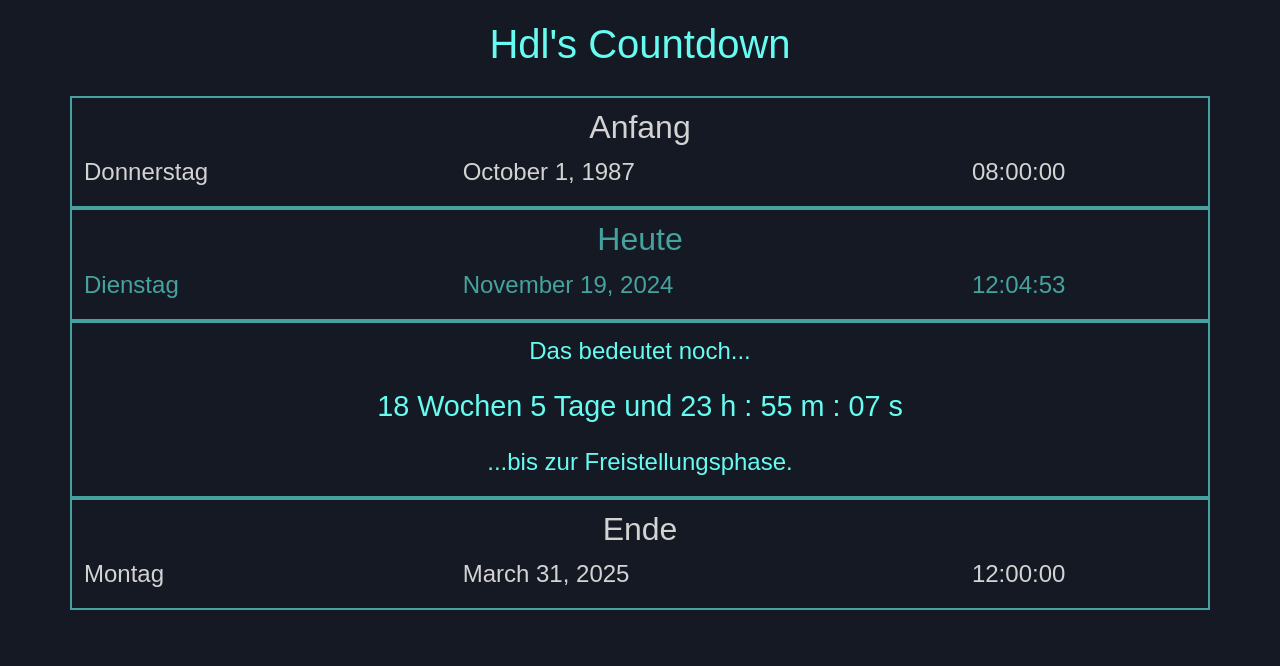
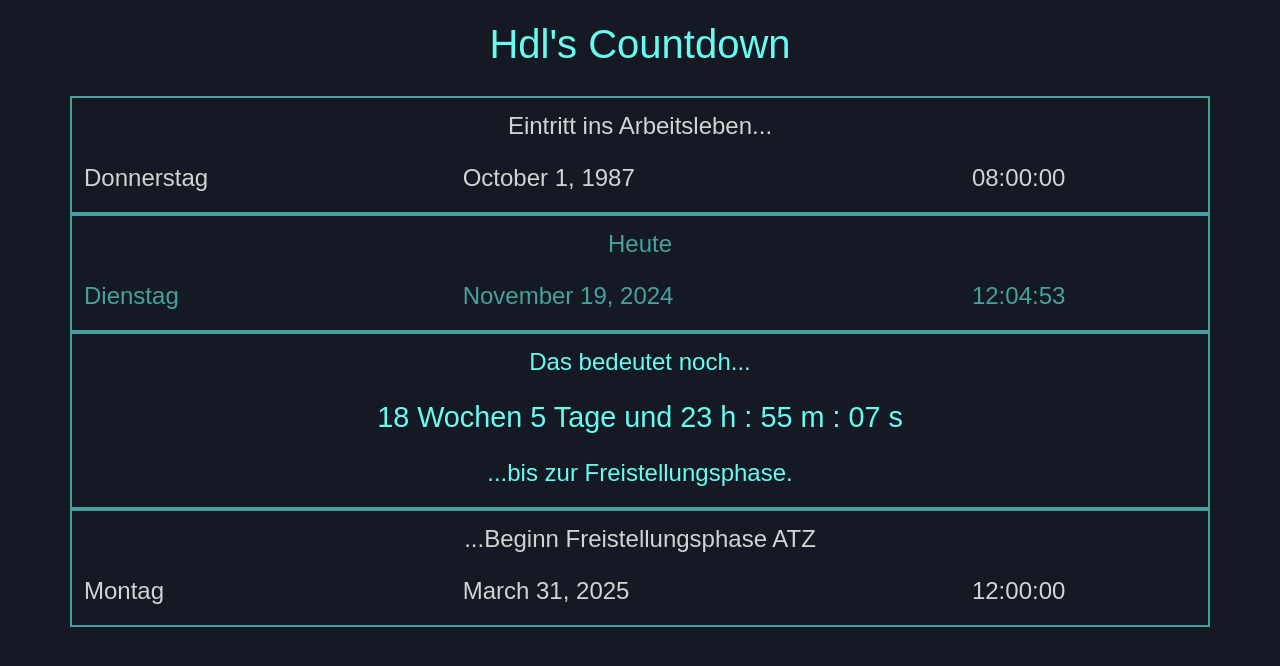
Before and after one commit to laengin/hdl-countdown, a React (Create React App) app: page / in a window 1280 px wide. Shown: the top 666 px of the page. Built offline with nearby package versions, Linux system fonts and the light colour scheme.

Commit message:
another some styling

```diff
--- a/src/App.js
+++ b/src/App.js
@@ -15,14 +15,14 @@ export default function App() {
   return (
     <div className="App wrapper">
       <Heading heading="Hdl's Countdown"/>
-      <DateTime title="Anfang" date={startDate} />
+      <DateTime title="Eintritt ins Arbeitsleben..." date={startDate} />
       <Today />
       <TimeDifference
         startText="Das bedeutet noch..."
         endText="...bis zur Freistellungsphase."
         targetDateTime={targetDate}
       />
-      <DateTime title="Ende" date={targetDate} />
+      <DateTime title="...Beginn Freistellungsphase ATZ" date={targetDate} />
     </div>
   );
 }
--- a/src/DateTime.js
+++ b/src/DateTime.js
@@ -44,7 +44,7 @@ function DateTime(props) {
 
   return (
     <div className="DateTime container">
-      <h2>{props.title}</h2>
+      <p>{props.title}</p>
       <div className="row">
         <div className="col-md-4">
           <p className="text-md-start">{formatWeekDay(date)}</p>
--- a/src/Today.js
+++ b/src/Today.js
@@ -48,7 +48,7 @@ const Today = () => {
 
   return (
     <div className="Today container">
-      <h2>Heute</h2>
+      <p>Heute</p>
       <div className="row">
         <div className="col-md-4">
           <p className="text-md-start">{formatWeekDay(date)}</p>
```
